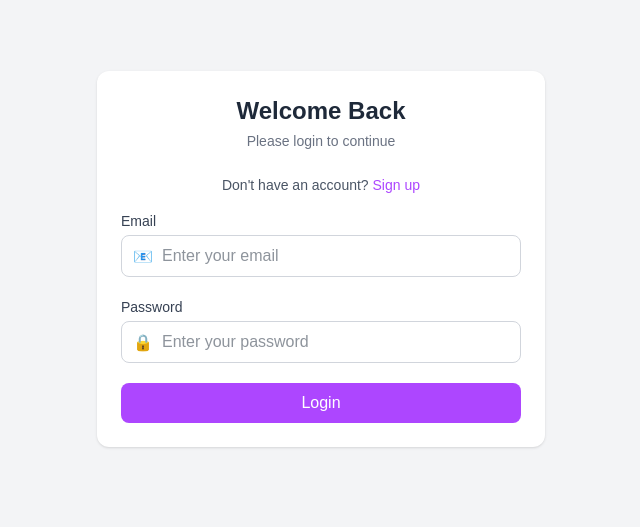
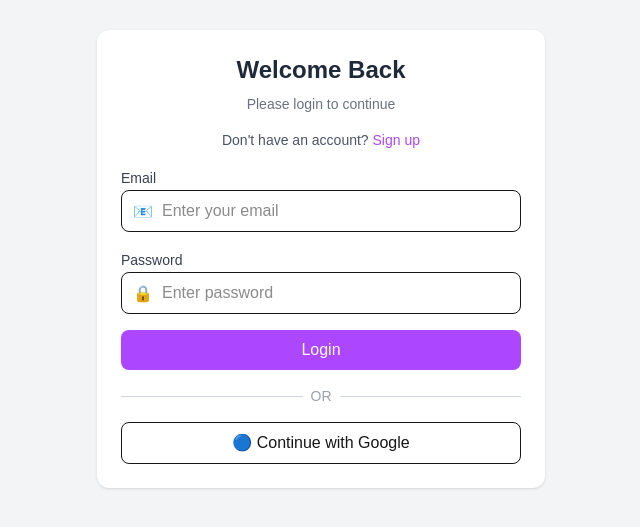
Before and after one commit to ShreeyaPaudel/kreative-kindle-Web-Api-Frontend, a Next.js app: page /login in a window 1280 px wide. Shown: the part 141-668 px from the top of the page, without its empty margins (319-959 px from the left). Built offline with nearby package versions, Linux system fonts and the light colour scheme.

Commit message:
ui: enhance auth pages with icons, google option and redirects

```diff
--- a/app/login/page.tsx
+++ b/app/login/page.tsx
@@ -1,6 +1,7 @@
 "use client";
 
 import Link from "next/link";
+import { useRouter } from "next/navigation";
 import { useForm } from "react-hook-form";
 import { z } from "zod";
 import { zodResolver } from "@hookform/resolvers/zod";
@@ -13,6 +14,8 @@ const schema = z.object({
 type FormData = z.infer<typeof schema>;
 
 export default function LoginPage() {
+  const router = useRouter();
+
   const {
     register,
     handleSubmit,
@@ -23,20 +26,21 @@ export default function LoginPage() {
 
   const onSubmit = (data: FormData) => {
     console.log(data);
+    alert("Login successful!");
+    router.push("/auth/dashboard");
   };
 
   return (
     <main className="min-h-screen flex items-center justify-center bg-gray-100">
       <div className="w-full max-w-md rounded-xl bg-white p-6 shadow">
-        <h1 className="mb-1 text-center text-2xl font-semibold text-gray-800">
+        <h1 className="mb-2 text-center text-2xl font-semibold text-gray-800">
           Welcome Back
         </h1>
 
-        <p className="mb-6 text-center text-sm text-gray-500">
+        <p className="mb-4 text-center text-sm text-gray-500">
           Please login to continue
         </p>
 
-        {/* Signup link */}
         <p className="mb-4 text-center text-sm text-gray-600">
           Don&apos;t have an account?{" "}
           <Link
@@ -47,55 +51,64 @@ export default function LoginPage() {
           </Link>
         </p>
 
-        <form onSubmit={handleSubmit(onSubmit)} className="space-y-5">
+        <form onSubmit={handleSubmit(onSubmit)} className="space-y-4">
           {/* Email */}
           <div>
-            <label className="mb-1 block text-sm font-medium text-gray-700">
-              Email
-            </label>
+            <label className="text-sm font-medium text-gray-700">Email</label>
             <div className="relative">
-              <span className="absolute left-3 top-2.5 text-gray-400">📧</span>
+              <span className="absolute left-3 top-2.5">📧</span>
               <input
                 {...register("email")}
                 placeholder="Enter your email"
-                className="w-full rounded-lg border border-gray-300 pl-10 pr-4 py-2 text-gray-800 focus:outline-none focus:ring-2 focus:ring-purple-400"
+                className="w-full rounded-lg border pl-10 pr-4 py-2"
               />
             </div>
             {errors.email && (
-              <p className="mt-1 text-sm text-red-500">
-                {errors.email.message}
-              </p>
+              <p className="text-sm text-red-500">{errors.email.message}</p>
             )}
           </div>
 
           {/* Password */}
           <div>
-            <label className="mb-1 block text-sm font-medium text-gray-700">
+            <label className="text-sm font-medium text-gray-700">
               Password
             </label>
             <div className="relative">
-              <span className="absolute left-3 top-2.5 text-gray-400">🔒</span>
+              <span className="absolute left-3 top-2.5">🔒</span>
               <input
                 type="password"
                 {...register("password")}
-                placeholder="Enter your password"
-                className="w-full rounded-lg border border-gray-300 pl-10 pr-4 py-2 text-gray-800 focus:outline-none focus:ring-2 focus:ring-purple-400"
+                placeholder="Enter password"
+                className="w-full rounded-lg border pl-10 pr-4 py-2"
               />
             </div>
             {errors.password && (
-              <p className="mt-1 text-sm text-red-500">
+              <p className="text-sm text-red-500">
                 {errors.password.message}
               </p>
             )}
           </div>
 
-          <button
-            type="submit"
-            className="w-full rounded-lg bg-purple-500 py-2 text-white transition hover:bg-purple-600"
-          >
+          <button className="w-full rounded-lg bg-purple-500 py-2 text-white hover:bg-purple-600">
             Login
           </button>
         </form>
+
+        {/* Divider */}
+        <div className="my-4 flex items-center gap-2">
+          <div className="h-px w-full bg-gray-300" />
+          <span className="text-sm text-gray-400">OR</span>
+          <div className="h-px w-full bg-gray-300" />
+        </div>
+
+        {/* Google */}
+        <button
+          type="button"
+          className="w-full rounded-lg border py-2 hover:bg-gray-50"
+          onClick={() => alert("Google login coming soon")}
+        >
+          🔵 Continue with Google
+        </button>
       </div>
     </main>
   );
--- a/app/register/page.tsx
+++ b/app/register/page.tsx
@@ -1,6 +1,7 @@
 "use client";
 
 import Link from "next/link";
+import { useRouter } from "next/navigation";
 import { useForm } from "react-hook-form";
 import { z } from "zod";
 import { zodResolver } from "@hookform/resolvers/zod";
@@ -11,9 +12,7 @@ const schema = z
     email: z.string().email("Enter valid email"),
     address: z.string().min(5, "Address is required"),
     password: z.string().min(6, "Minimum 6 characters"),
-    confirmPassword: z.string().min(6),
-
-
+    confirmPassword: z.string().min(6, "Confirm your password"),
   })
   .refine((data) => data.password === data.confirmPassword, {
     message: "Passwords do not match",
@@ -23,6 +22,8 @@ const schema = z
 type FormData = z.infer<typeof schema>;
 
 export default function RegisterPage() {
+  const router = useRouter();
+
   const {
     register,
     handleSubmit,
@@ -33,6 +34,8 @@ export default function RegisterPage() {
 
   const onSubmit = (data: FormData) => {
     console.log(data);
+    alert("Registration successful!");
+    router.push("/auth/dashboard");
   };
 
   return (
@@ -46,7 +49,6 @@ export default function RegisterPage() {
           Sign up to get started
         </p>
 
-        {/* Login link */}
         <p className="mb-4 text-center text-sm text-gray-600">
           Already have an account?{" "}
           <Link
@@ -60,15 +62,15 @@ export default function RegisterPage() {
         <form onSubmit={handleSubmit(onSubmit)} className="space-y-4">
           {/* Name */}
           <div>
-            <label className="block text-sm font-medium text-gray-700">
+            <label className="text-sm font-medium text-gray-700">
               Full Name
             </label>
             <div className="relative">
-              <span className="absolute left-3 top-2.5 text-gray-400">👤</span>
+              <span className="absolute left-3 top-2.5">👤</span>
               <input
                 {...register("name")}
                 placeholder="Enter your name"
-                className="w-full rounded-lg border border-gray-300 pl-10 pr-4 py-2 text-gray-800 focus:ring-2 focus:ring-purple-400 focus:outline-none"
+                className="w-full rounded-lg border pl-10 pr-4 py-2"
               />
             </div>
             {errors.name && (
@@ -78,15 +80,13 @@ export default function RegisterPage() {
 
           {/* Email */}
           <div>
-            <label className="block text-sm font-medium text-gray-700">
-              Email
-            </label>
+            <label className="text-sm font-medium text-gray-700">Email</label>
             <div className="relative">
-              <span className="absolute left-3 top-2.5 text-gray-400">📧</span>
+              <span className="absolute left-3 top-2.5">📧</span>
               <input
                 {...register("email")}
                 placeholder="Enter your email"
-                className="w-full rounded-lg border border-gray-300 pl-10 pr-4 py-2 text-gray-800 focus:ring-2 focus:ring-purple-400 focus:outline-none"
+                className="w-full rounded-lg border pl-10 pr-4 py-2"
               />
             </div>
             {errors.email && (
@@ -96,15 +96,15 @@ export default function RegisterPage() {
 
           {/* Address */}
           <div>
-            <label className="block text-sm font-medium text-gray-700">
+            <label className="text-sm font-medium text-gray-700">
               Address
             </label>
             <div className="relative">
-              <span className="absolute left-3 top-2.5 text-gray-400">📍</span>
+              <span className="absolute left-3 top-2.5">📍</span>
               <input
                 {...register("address")}
                 placeholder="Enter your address"
-                className="w-full rounded-lg border border-gray-300 pl-10 pr-4 py-2 text-gray-800 focus:ring-2 focus:ring-purple-400 focus:outline-none"
+                className="w-full rounded-lg border pl-10 pr-4 py-2"
               />
             </div>
             {errors.address && (
@@ -114,16 +114,16 @@ export default function RegisterPage() {
 
           {/* Password */}
           <div>
-            <label className="block text-sm font-medium text-gray-700">
+            <label className="text-sm font-medium text-gray-700">
               Password
             </label>
             <div className="relative">
-              <span className="absolute left-3 top-2.5 text-gray-400">🔒</span>
+              <span className="absolute left-3 top-2.5">🔒</span>
               <input
                 type="password"
                 {...register("password")}
                 placeholder="Enter password"
-                className="w-full rounded-lg border border-gray-300 pl-10 pr-4 py-2 text-gray-800 focus:ring-2 focus:ring-purple-400 focus:outline-none"
+                className="w-full rounded-lg border pl-10 pr-4 py-2"
               />
             </div>
             {errors.password && (
@@ -135,16 +135,16 @@ export default function RegisterPage() {
 
           {/* Confirm Password */}
           <div>
-            <label className="block text-sm font-medium text-gray-700">
+            <label className="text-sm font-medium text-gray-700">
               Confirm Password
             </label>
             <div className="relative">
-              <span className="absolute left-3 top-2.5 text-gray-400">🔒</span>
+              <span className="absolute left-3 top-2.5">🔒</span>
               <input
                 type="password"
                 {...register("confirmPassword")}
                 placeholder="Confirm password"
-                className="w-full rounded-lg border border-gray-300 pl-10 pr-4 py-2 text-gray-800 focus:ring-2 focus:ring-purple-400 focus:outline-none"
+                className="w-full rounded-lg border pl-10 pr-4 py-2"
               />
             </div>
             {errors.confirmPassword && (
@@ -154,10 +154,7 @@ export default function RegisterPage() {
             )}
           </div>
 
-          <button
-            type="submit"
-            className="w-full rounded-lg bg-purple-500 py-2 text-white transition hover:bg-purple-600"
-          >
+          <button className="w-full rounded-lg bg-purple-500 py-2 text-white hover:bg-purple-600">
             Sign Up
           </button>
         </form>
@@ -169,13 +166,13 @@ export default function RegisterPage() {
           <div className="h-px w-full bg-gray-300" />
         </div>
 
-        {/* Google login (UI only) */}
+        {/* Google */}
         <button
           type="button"
-          className="w-full rounded-lg border border-gray-300 py-2 text-gray-700 hover:bg-gray-50"
+          className="w-full rounded-lg border py-2 hover:bg-gray-50"
           onClick={() => alert("Google login coming soon")}
         >
-          Continue with Google Account
+          🔵 Continue with Google
         </button>
       </div>
     </main>
```
